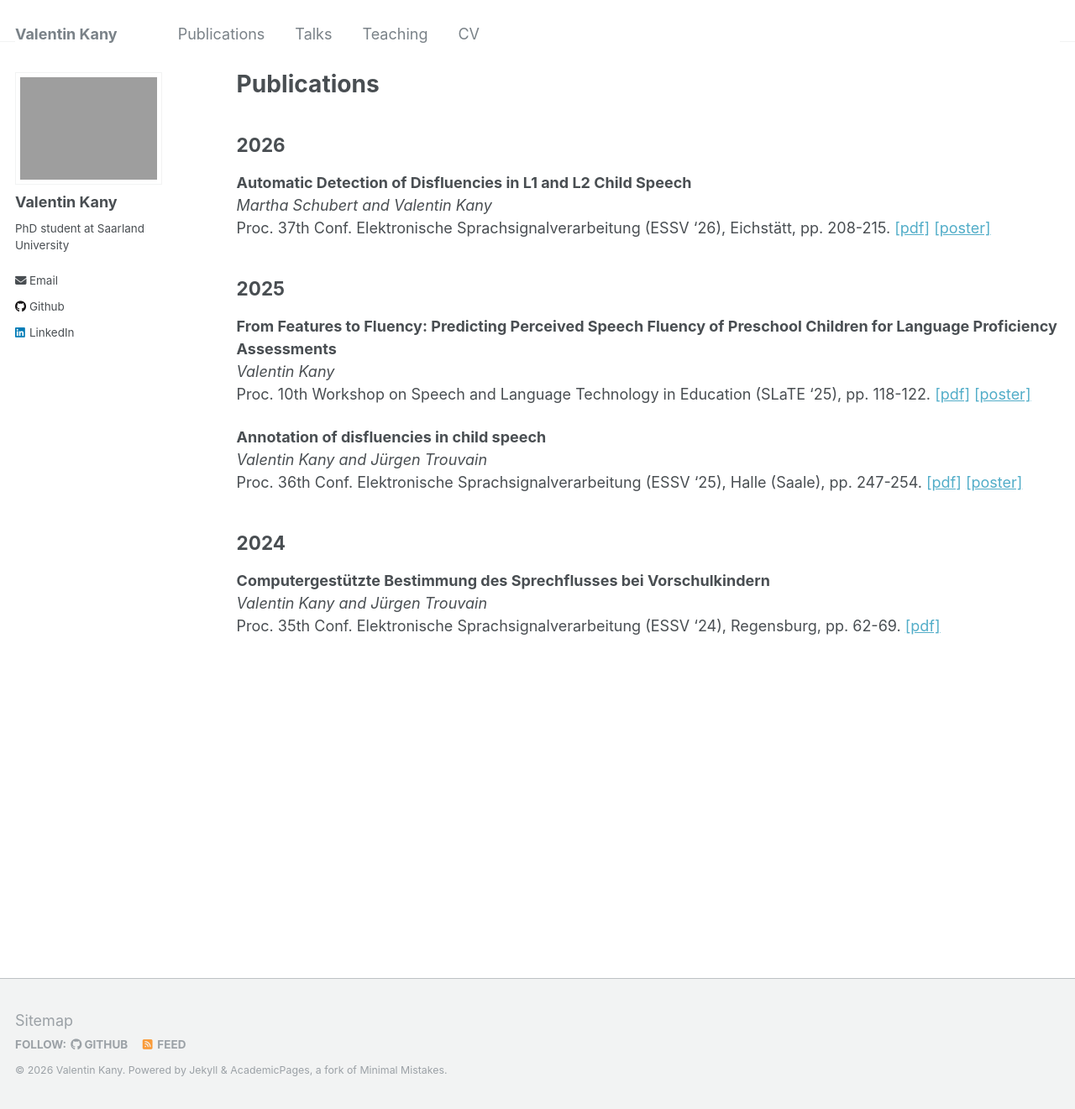
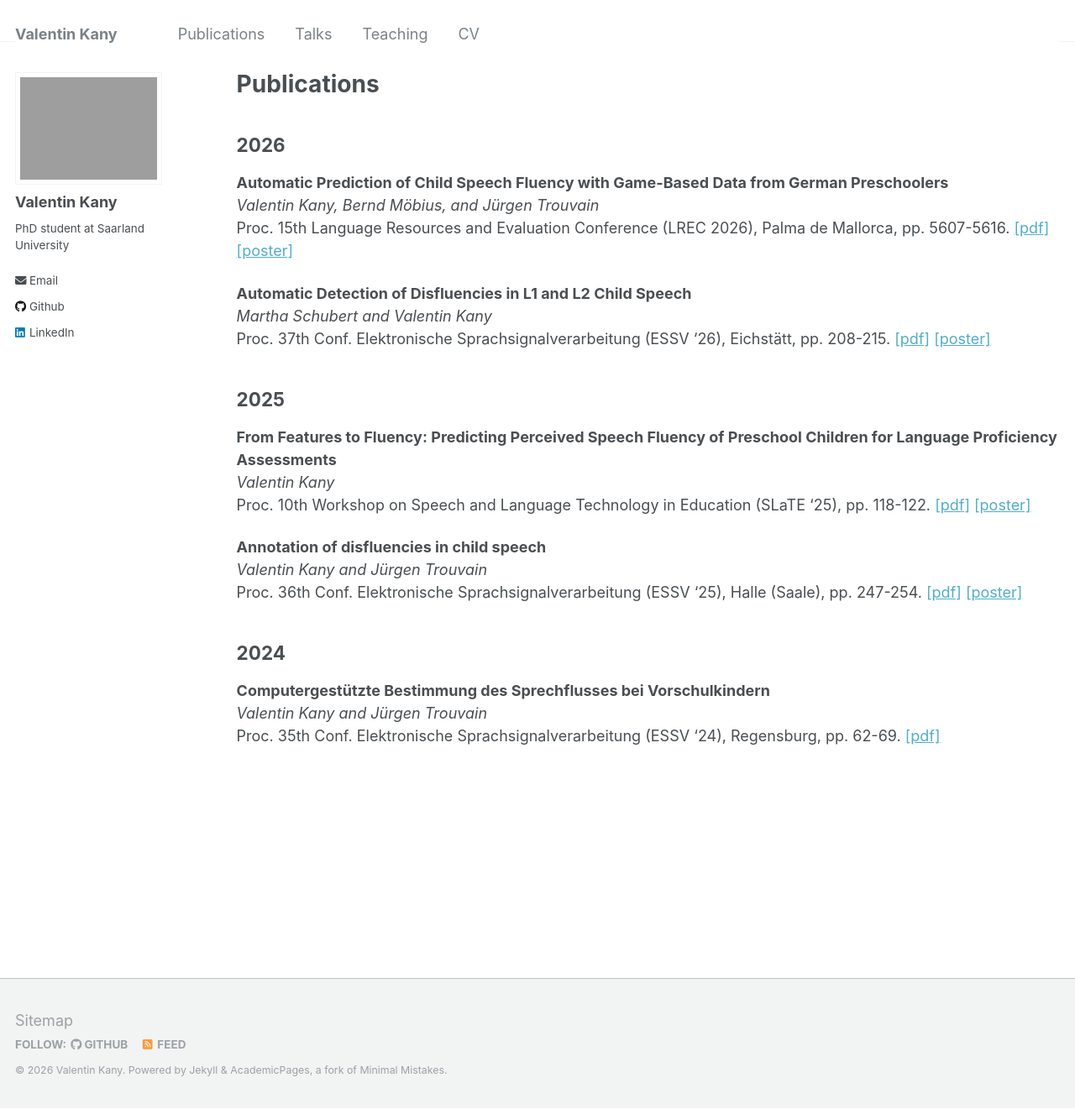
Before and after one commit to Valentin-Kany/Valentin-Kany.github.io, a Jekyll site: the page built from _pages/publications.md, in a window 1280 px wide and 1321 px high. Shown: the whole window at 84% size. Built offline with Jekyll 4.4.1, drawn with Linux system fonts in a browser that asks for light colours.

Commit message:
Update publications.md

```diff
--- a/_pages/publications.md
+++ b/_pages/publications.md
@@ -6,6 +6,11 @@ author_profile: true
 ---
 
 ## 2026
+
+**Automatic Prediction of Child Speech Fluency with Game-Based Data from German Preschoolers**<br>
+*Valentin Kany, Bernd Möbius, and Jürgen Trouvain*<br>
+Proc. 15th Language Resources and Evaluation Conference (LREC 2026), Palma de Mallorca, pp. 5607-5616.
+[[pdf]](http://www.lrec-conf.org/proceedings/lrec2026/pdf/2026.lrec2026-1.439.pdf){:target="_blank"} [[poster]](/files/Poster_SpeechScience_Kany_2702.pdf){:target="_blank"} <br>
 
 **Automatic Detection of Disfluencies in L1 and L2 Child Speech**<br>
 *Martha Schubert and Valentin Kany*<br>
```
